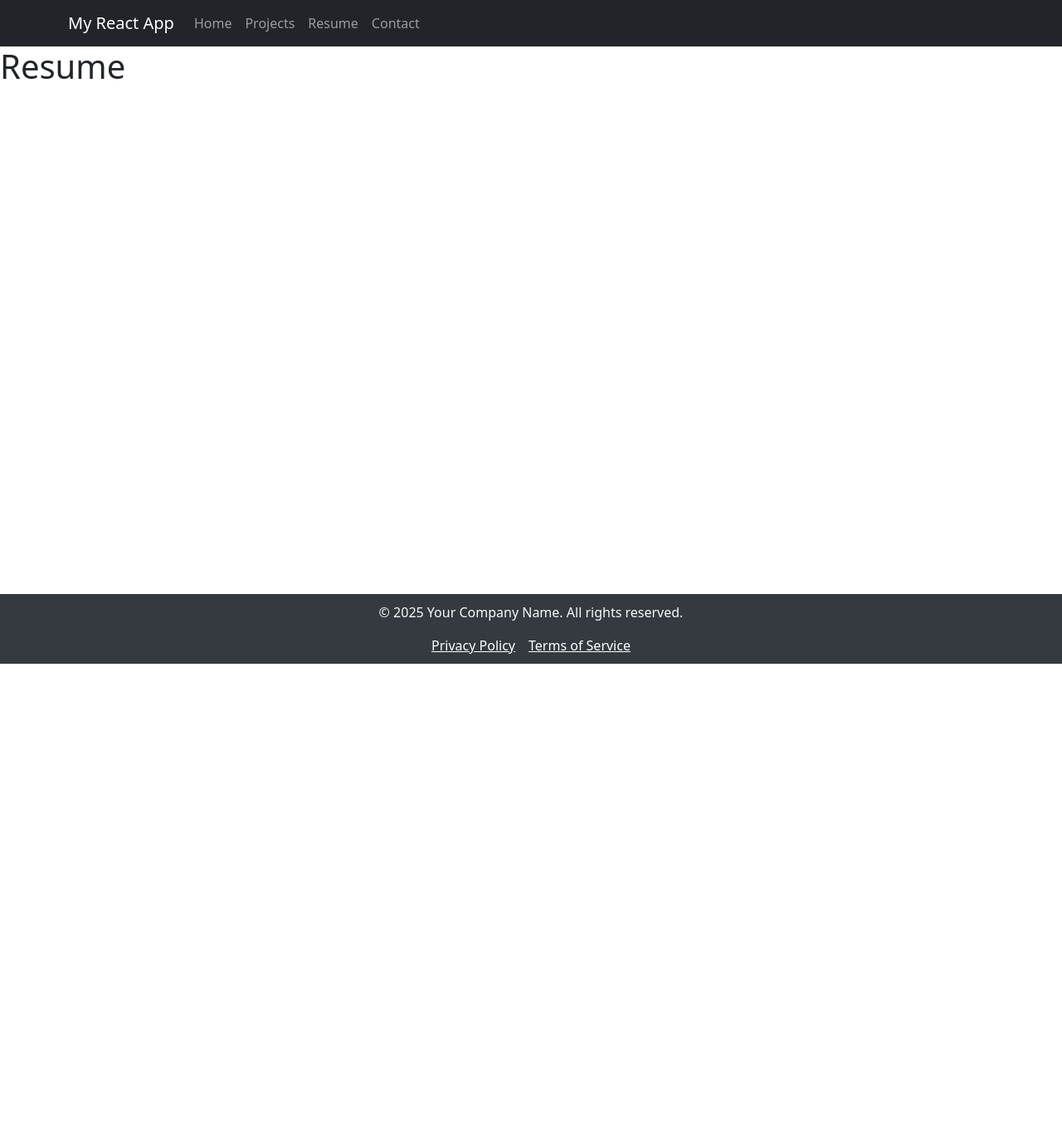
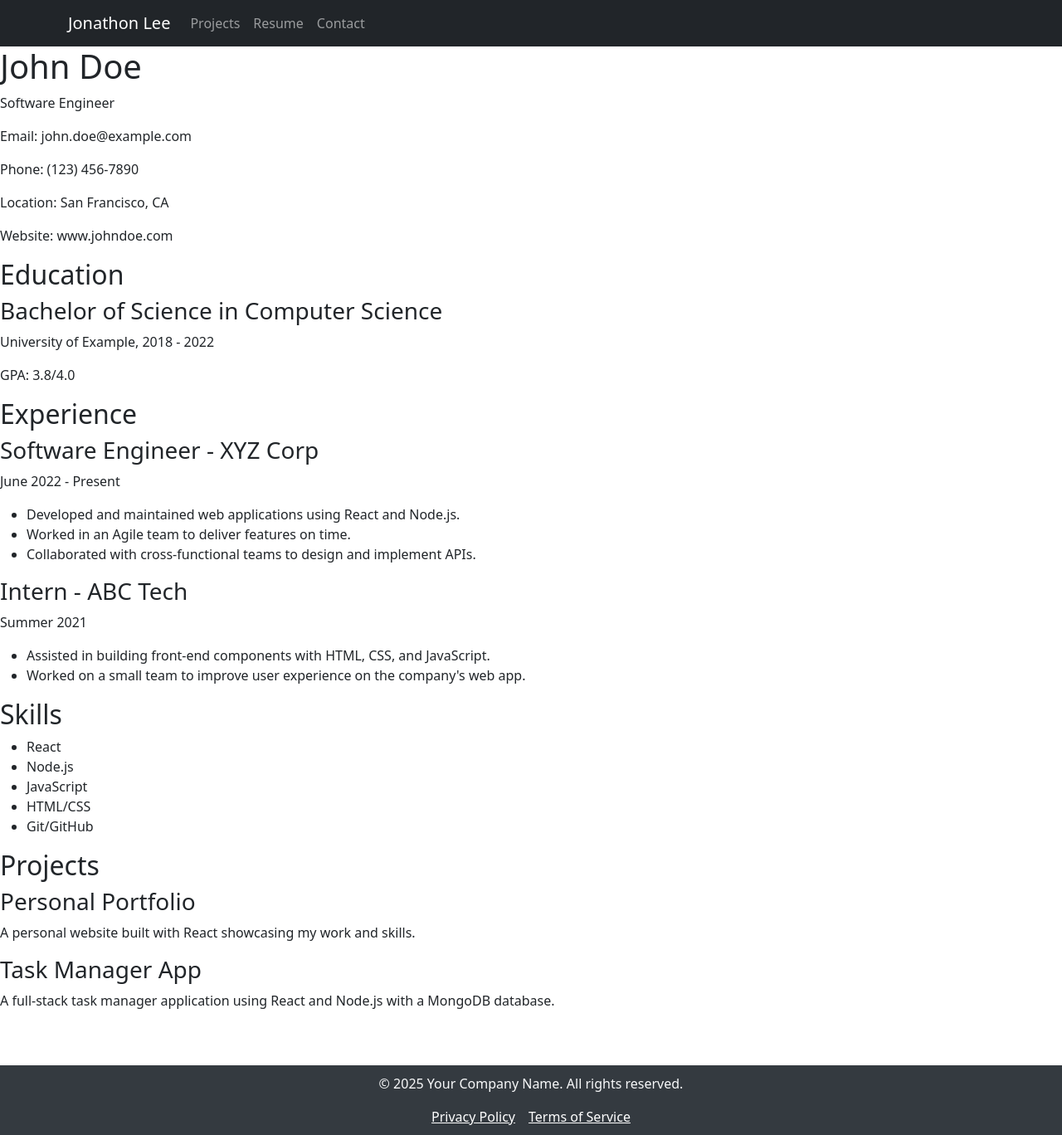
Before and after one commit to jonnyleealas/porfolio, a React (Create React App) app in the folder front-end/: page /resume in a window 1280 px wide. Shown: the whole page at 83% size. Before the commit the page ends 800 px from the top, so only its background shows below. Built offline with nearby package versions, Linux system fonts and the light colour scheme.

Commit message:
Removed home link

```diff
--- a/front-end/src/App.tsx
+++ b/front-end/src/App.tsx
@@ -18,8 +18,8 @@ const App: React.FC = () => {
           <Routes>
             <Route path="/" element={<Home />} />
             <Route path="/projects" element={<Projects />} />
+            <Route path="/resume" element={<Resume />} />
             <Route path="/contact" element={<Contact />} />
-            <Route path="/resume" element={<Resume />} />
           </Routes>
         </div>
         <Footer className="my-custom-footer" />
--- a/front-end/src/Header/NavBar.tsx
+++ b/front-end/src/Header/NavBar.tsx
@@ -6,9 +6,8 @@ const NavBarComponent: React.FC = () => {
     <div>
       <Navbar bg="dark" variant="dark">
         <Container>
-          <Navbar.Brand href="/">My React App</Navbar.Brand>
+          <Navbar.Brand href="/">Jonathon Lee</Navbar.Brand>
           <Nav className="me-auto">
-            <Nav.Link as={Link} to="/">Home</Nav.Link>
             <Nav.Link as={Link} to="/projects">Projects</Nav.Link>
             <Nav.Link as={Link} to="/Resume">Resume</Nav.Link>
             <Nav.Link as={Link} to="/Contact">Contact</Nav.Link>
--- a/front-end/src/Home/Home.tsx
+++ b/front-end/src/Home/Home.tsx
@@ -1,44 +1,16 @@
 
-// import "./Home.css"
+import Projects from "../Projects/Projects";
 const Home: React.FC = () => {
   return (
     <div className="Home">
-     <h1>Hello world</h1>
-     <p>slfjasdf;lsdjflsdjfs;lj as;lfkjsdfl;ksjdf ;lkjasdfl;sadkjf asd;lfkasdf;lkj</p>
+     <h1>Jonathon Lee</h1>
+     <p>BIO</p>
      <h2>sd;lfkasjf</h2>
      <h1>Hello world</h1>
-     <p>slfjasdf;lsdjflsdjfs;lj as;lfkjsdfl;ksjdf ;lkjasdfl;sadkjf asd;lfkasdf;lkj</p>
-     <h2>sd;lfkasjf</h2>
-     <h1>Hello world</h1>
-     <p>slfjasdf;lsdjflsdjfs;lj as;lfkjsdfl;ksjdf ;lkjasdfl;sadkjf asd;lfkasdf;lkj</p>
-     <h2>sd;lfkasjf</h2>
-     <h1>Hello world</h1>
-     <p>slfjasdf;lsdjflsdjfs;lj as;lfkjsdfl;ksjdf ;lkjasdfl;sadkjf asd;lfkasdf;lkj</p>
-     <h2>sd;lfkasjf</h2>
-     <h1>Hello world</h1>
-     <p>slfjasdf;lsdjflsdjfs;lj as;lfkjsdfl;ksjdf ;lkjasdfl;sadkjf asd;lfkasdf;lkj</p>
-     <h2>sd;lfkasjf</h2>
-     <h1>Hello world</h1>
-     <p>slfjasdf;lsdjflsdjfs;lj as;lfkjsdfl;ksjdf ;lkjasdfl;sadkjf asd;lfkasdf;lkj</p>
-     <h2>sd;lfkasjf</h2>
-     <h1>Hello world</h1>
-     <p>slfjasdf;lsdjflsdjfs;lj as;lfkjsdfl;ksjdf ;lkjasdfl;sadkjf asd;lfkasdf;lkj</p>
-     <h2>sd;lfkasjf</h2>
-     <h1>Hello world</h1>
-     <p>slfjasdf;lsdjflsdjfs;lj as;lfkjsdfl;ksjdf ;lkjasdfl;sadkjf asd;lfkasdf;lkj</p>
-     <h2>sd;lfkasjf</h2>
-     <h1>Hello world</h1>
-     <p>slfjasdf;lsdjflsdjfs;lj as;lfkjsdfl;ksjdf ;lkjasdfl;sadkjf asd;lfkasdf;lkj</p>
-     <h2>sd;lfkasjf</h2>
-     <h1>Hello world</h1>
-     <p>slfjasdf;lsdjflsdjfs;lj as;lfkjsdfl;ksjdf ;lkjasdfl;sadkjf asd;lfkasdf;lkj</p>
-     <h2>sd;lfkasjf</h2>
-     <h1>Hello world</h1>
-     <p>slfjasdf;lsdjflsdjfs;lj as;lfkjsdfl;ksjdf ;lkjasdfl;sadkjf asd;lfkasdf;lkj</p>
-     <h2>sd;lfkasjf</h2>
-     <h1>Hello world</h1>
-     <p>slfjasdf;lsdjflsdjfs;lj as;lfkjsdfl;ksjdf ;lkjasdfl;sadkjf asd;lfkasdf;lkj</p>
-     <h2>sd;lfkasjf</h2>
+
+
+     <Projects />
+
     </div>
   );
 }
--- a/front-end/src/Resume/Resume.tsx
+++ b/front-end/src/Resume/Resume.tsx
@@ -1,11 +1,74 @@
 
-// import "./Home.css"
+
+
 const Resume: React.FC = () => {
-    return (
-      <div>
-       <h1>Resume</h1>
-      </div>
-    );
-  }
+  return (
+    <div className="resume-container">
+      <header className="resume-header">
+        <h1>John Doe</h1>
+        <p>Software Engineer</p>
+        <div className="contact-info">
+          <p>Email: john.doe@example.com</p>
+          <p>Phone: (123) 456-7890</p>
+          <p>Location: San Francisco, CA</p>
+          <p>Website: www.johndoe.com</p>
+        </div>
+      </header>
 
-  export default Resume;
+      <section className="education">
+        <h2>Education</h2>
+        <div className="education-item">
+          <h3>Bachelor of Science in Computer Science</h3>
+          <p>University of Example, 2018 - 2022</p>
+          <p>GPA: 3.8/4.0</p>
+        </div>
+      </section>
+
+      <section className="experience">
+        <h2>Experience</h2>
+        <div className="experience-item">
+          <h3>Software Engineer - XYZ Corp</h3>
+          <p>June 2022 - Present</p>
+          <ul>
+            <li>Developed and maintained web applications using React and Node.js.</li>
+            <li>Worked in an Agile team to deliver features on time.</li>
+            <li>Collaborated with cross-functional teams to design and implement APIs.</li>
+          </ul>
+        </div>
+        <div className="experience-item">
+          <h3>Intern - ABC Tech</h3>
+          <p>Summer 2021</p>
+          <ul>
+            <li>Assisted in building front-end components with HTML, CSS, and JavaScript.</li>
+            <li>Worked on a small team to improve user experience on the company's web app.</li>
+          </ul>
+        </div>
+      </section>
+
+      <section className="skills">
+        <h2>Skills</h2>
+        <ul>
+          <li>React</li>
+          <li>Node.js</li>
+          <li>JavaScript</li>
+          <li>HTML/CSS</li>
+          <li>Git/GitHub</li>
+        </ul>
+      </section>
+
+      <section className="projects">
+        <h2>Projects</h2>
+        <div className="project-item">
+          <h3>Personal Portfolio</h3>
+          <p>A personal website built with React showcasing my work and skills.</p>
+        </div>
+        <div className="project-item">
+          <h3>Task Manager App</h3>
+          <p>A full-stack task manager application using React and Node.js with a MongoDB database.</p>
+        </div>
+      </section>
+    </div>
+  );
+};
+
+export default Resume;
```
Also changed, not shown: 1 other file (tests, documents, lock files or other folders).
